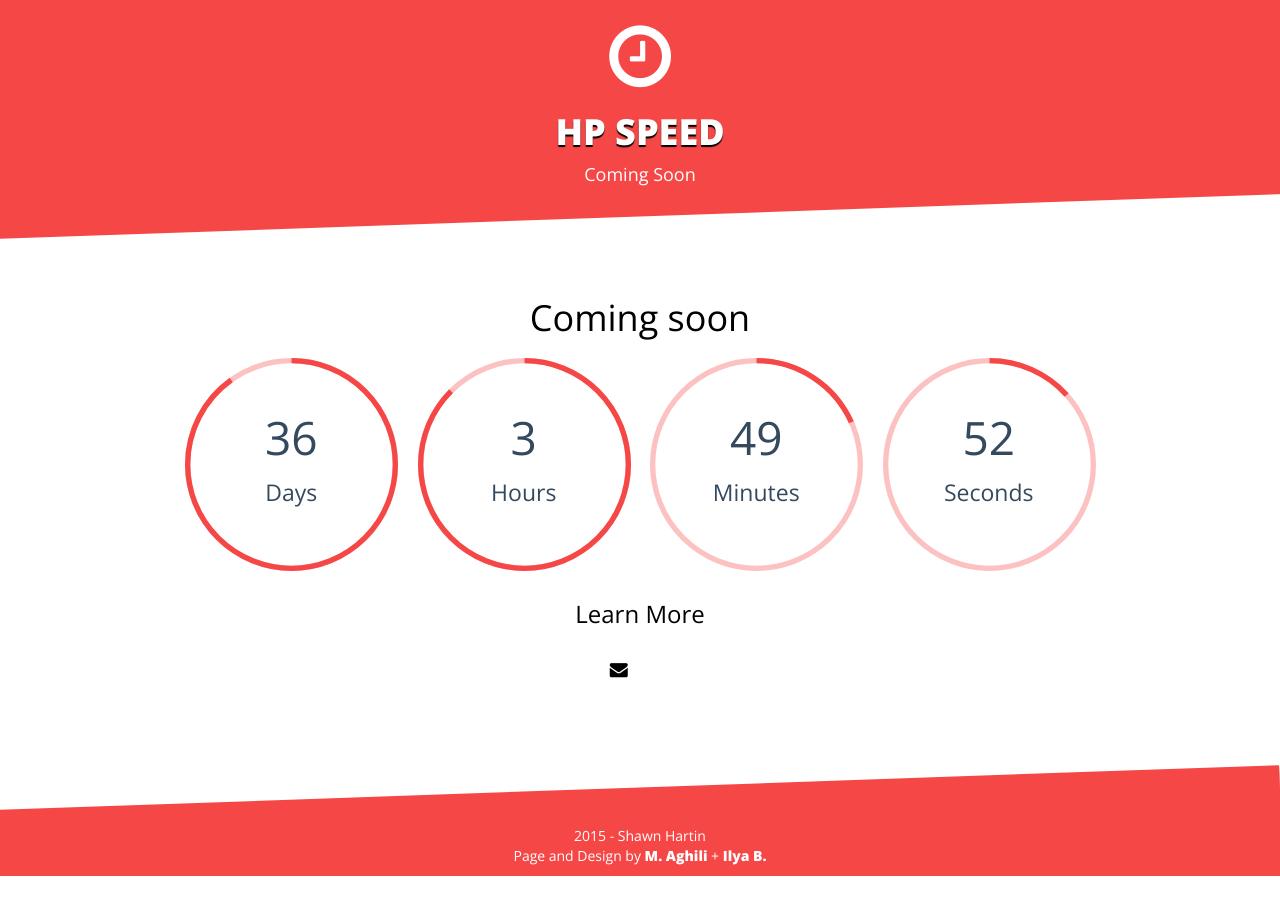
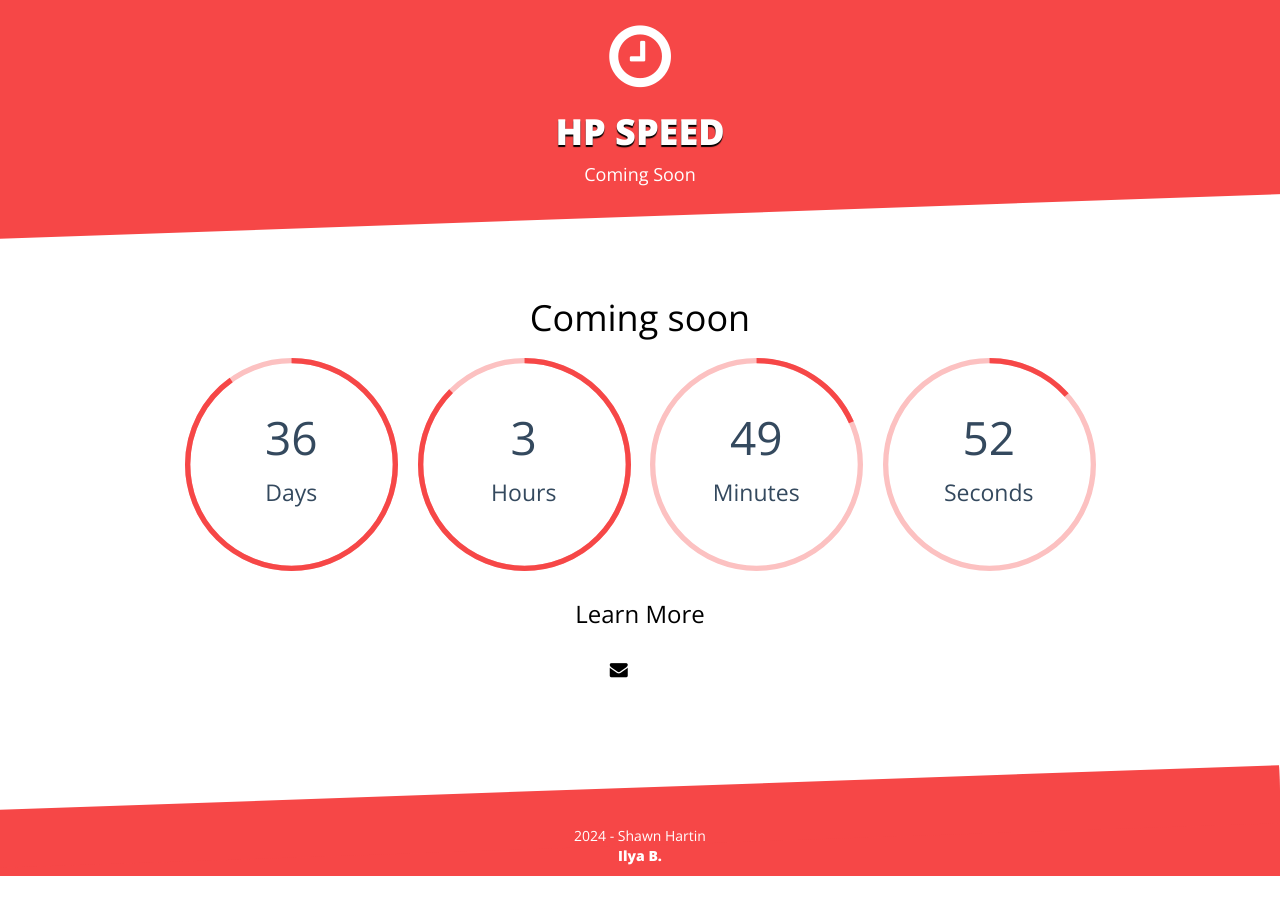
Before and after one commit to CodionCA/S-JSOON, a Jekyll site: the page built from index.md, in a window 1280 px wide. Built offline with Jekyll 4.4.1, drawn with Linux system fonts in a browser that asks for light colours; nearby versions of some CDN libraries.

Commit message:
Update home.html

```diff
--- a/_layouts/home.html
+++ b/_layouts/home.html
@@ -92,10 +92,9 @@
         <div class="container">
             <div class="row">
                 <div class="col-xs-12 text-center">
-                    <p>2015 - {{ site.owner.name }}</p>
+                    <p>2024 - {{ site.owner.name }}</p>
 
                     <P> {% if site.owner.aboutlink.url %}<a href="{{ site.owner.aboutlink.url }}">{{ site.owner.aboutlink.caption | default: "About" }}</a> | {% endif %}
-                        Page and Design by <a target="_blank" href="http://mortezaaghili.github.io/">M. Aghili</a> +
                         <a target="_blank" href="https://www.behance.net/gallery/18421675/Free-Bootstrap-Psd-Coming-Soon-Template">Ilya B.</a>
                     </P>
                 </div>
```
